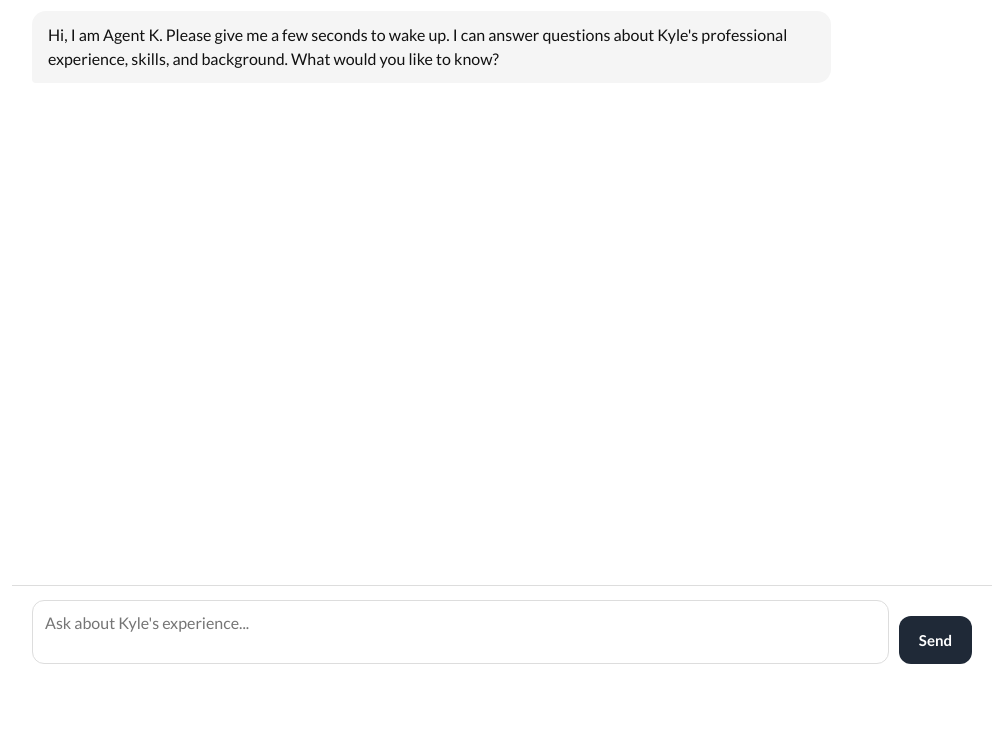
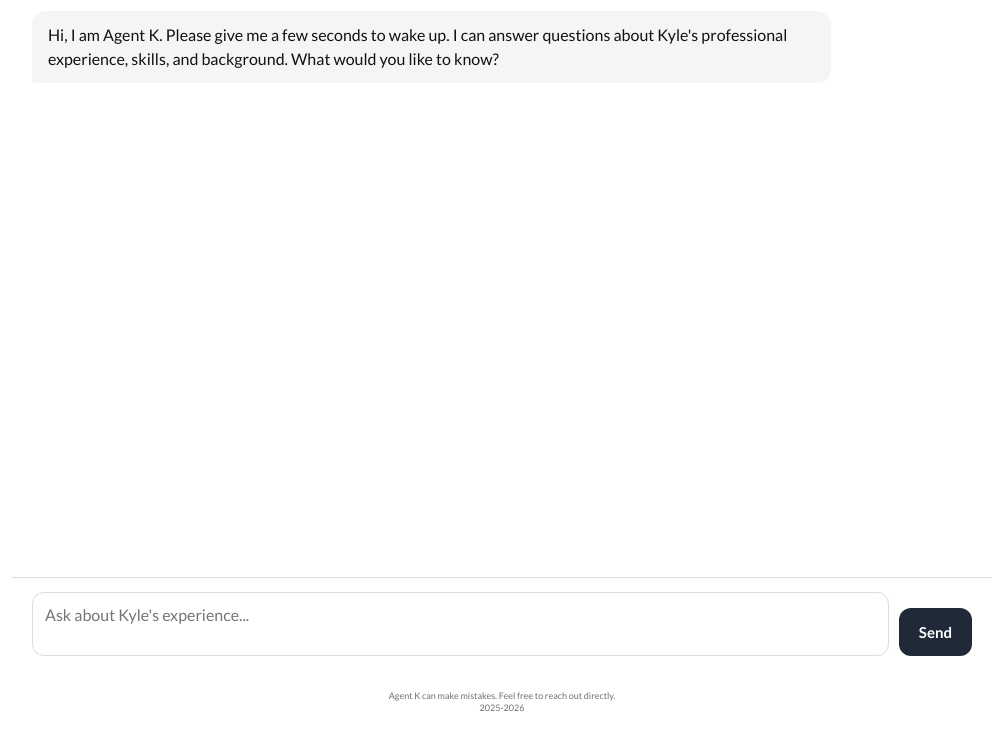
Before and after one commit to lamkyk/agentkyle-popup, a website: page index.html in a window 1280 px wide. Shown: the part 67-800 px from the top of the page, without its empty margins (138-1141 px from the left). Drawn offline with Linux system fonts and the light colour scheme.

Commit message:
Update index.html

```diff
--- a/index.html
+++ b/index.html
@@ -91,8 +91,8 @@ html, body {
   flex-shrink: 0;
   z-index: 30;
 
-  /* FLOAT LIFT — MEDIUM (40px) */
-  margin-bottom: calc(40px + env(safe-area-inset-bottom));
+  /* TRUE floating lift (medium ~40px) */
+  transform: translateY(-40px);
 }
 
 /* footer */
@@ -101,13 +101,13 @@ html, body {
   font-size: 9px;
   color: #555;
   opacity: 0.85;
-  padding: 6px 0;
+  padding: 10px 0;
 
-  /* more spacing above footer */
-  margin-top: 12px;
+  /* Slightly lifted with input bar */
+  transform: translateY(-40px);
 
-  /* keep footer readable above bottom safe area */
-  margin-bottom: calc(50px + env(safe-area-inset-bottom));
+  margin-top: 10px;
+  margin-bottom: calc(20px + env(safe-area-inset-bottom));
   line-height: 1.3;
 }
 
@@ -212,7 +212,7 @@ function adjustHeights() {
   const chatBody = document.querySelector('#chatBody');
 
   const extra = 20;
-  let available = vv - headerH - inputH - footerH - extra;
+let available = vv - headerH - inputH - footerH - extra + 40;
 
   if (available < 140) available = 140;
 
```
